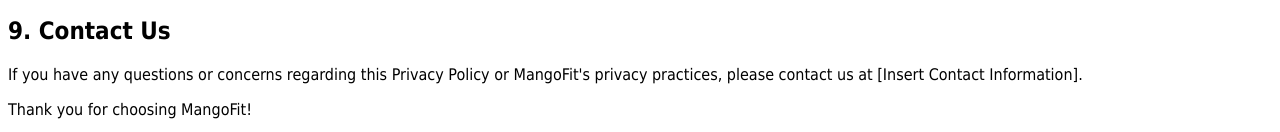
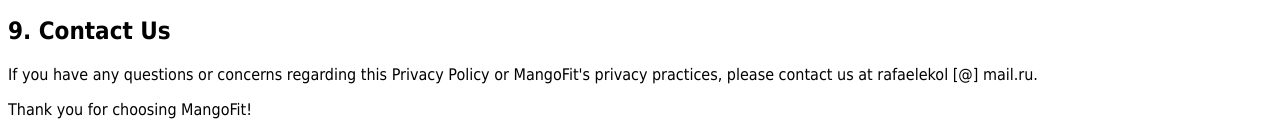
Before and after one commit to coachmeapp/coachmeapp.github.io, a plain HTML site: page terms/mangofitprivacypolicy.html in a window 1280 px wide. Shown: the part 1051-1183 px from the top of the page. Drawn offline with Linux system fonts and the light colour scheme.

Commit message:
Update mangofitprivacypolicy.html
Add email for contact

```diff
--- a/terms/mangofitprivacypolicy.html
+++ b/terms/mangofitprivacypolicy.html
@@ -43,7 +43,7 @@
   <p>We may update this Privacy Policy to reflect changes in our practices or for other operational, legal, or regulatory reasons. We will notify you of any significant changes via the app or through the contact information you provide.</p>
 
   <h2>9. Contact Us</h2>
-  <p>If you have any questions or concerns regarding this Privacy Policy or MangoFit's privacy practices, please contact us at [Insert Contact Information].</p>
+  <p>If you have any questions or concerns regarding this Privacy Policy or MangoFit's privacy practices, please contact us at rafaelekol [@] mail.ru.</p>
 
   <p>Thank you for choosing MangoFit!</p>
 </body>
```
